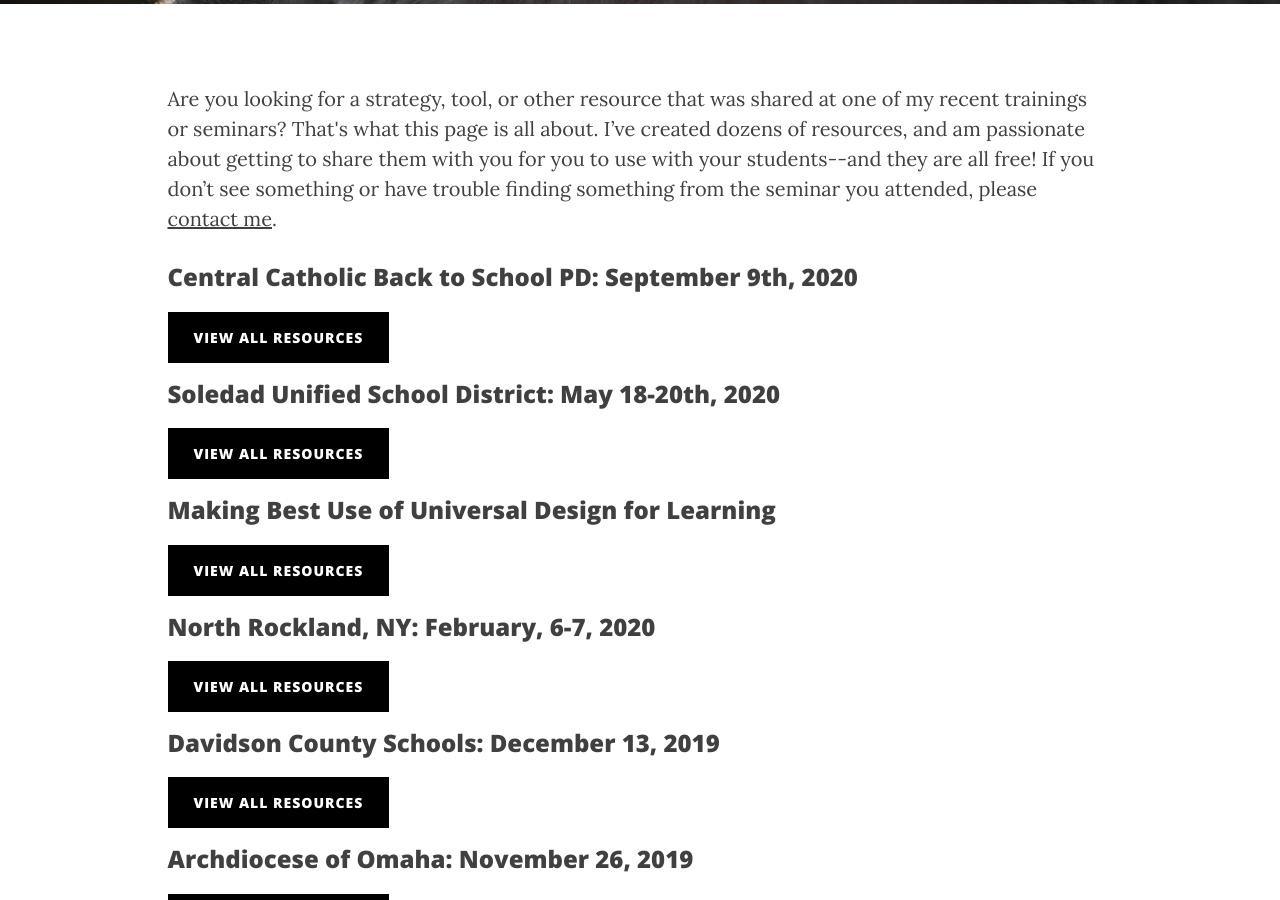
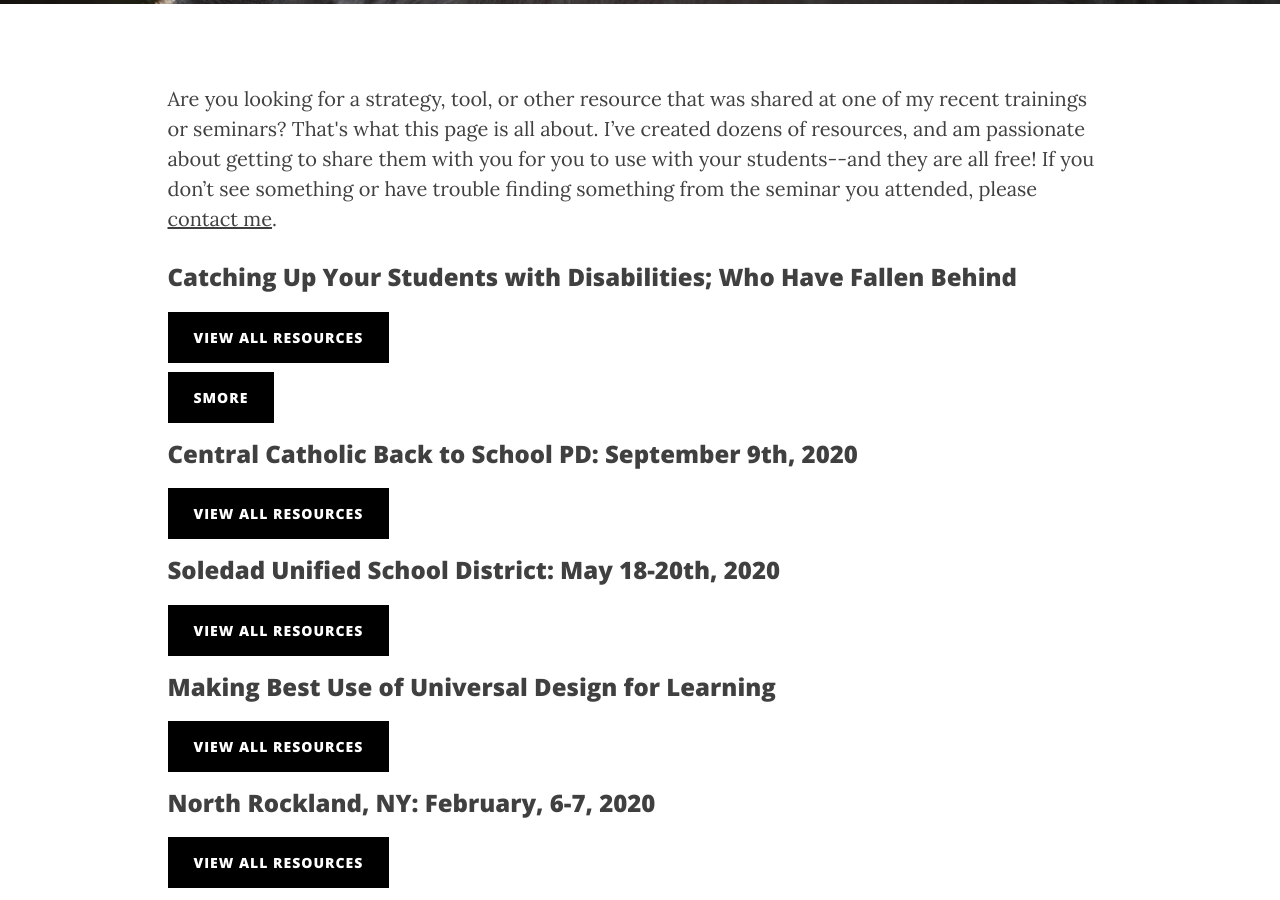
Before and after one commit to iamweswilson/clearlycat, a Jekyll site: the page built from resources.html, in a window 1280 px wide and 900 px high, scrolled down 444 px. Built offline with Jekyll 4.4.1, drawn with Linux system fonts in a browser that asks for light colours; nearby versions of some CDN libraries; comment, search, counter and statistics services are not loaded.

Commit message:
"Catching Up Your Students with Disabilities" resources

```diff
--- a/resources.html
+++ b/resources.html
@@ -25,7 +25,17 @@ permalink: /training-resources/
                 <p>
                     Are you looking for a strategy, tool, or other resource that was shared at one of my  recent trainings or seminars? That's what this page is all about.  I’ve created dozens of resources, and am passionate about getting to share them with you for you to use with your students--and they are all free!  If you don’t see something or have trouble finding something from the seminar you attended, please <a href="/contact/">contact me</a>.
                 </p>
-
+                <h3>Catching Up Your Students with Disabilities; Who Have Fallen Behind</h3>
+                <p>
+                    <a href="//drive.google.com/drive/folders/1IJQ2NnBDRWVWcEm7qazO1YDpqV2fskNI?usp=sharing" class="resource-btn" target="_blank">
+                        View All Resources
+                    </a>
+                </p>
+                <p>
+                    <a href="//www.smore.com/tgnr60" class="resource-btn" target="_blank">
+                        Smore
+                    </a>
+                </p>
                 <h3>Central Catholic Back to School PD: September 9th, 2020</h3>
                 <p>
                     <a href="//drive.google.com/drive/folders/1nh9PZBrtzQELdmKUVo-VnhwMCl_gB07c?usp=sharing" class="resource-btn" target="_blank">
```
